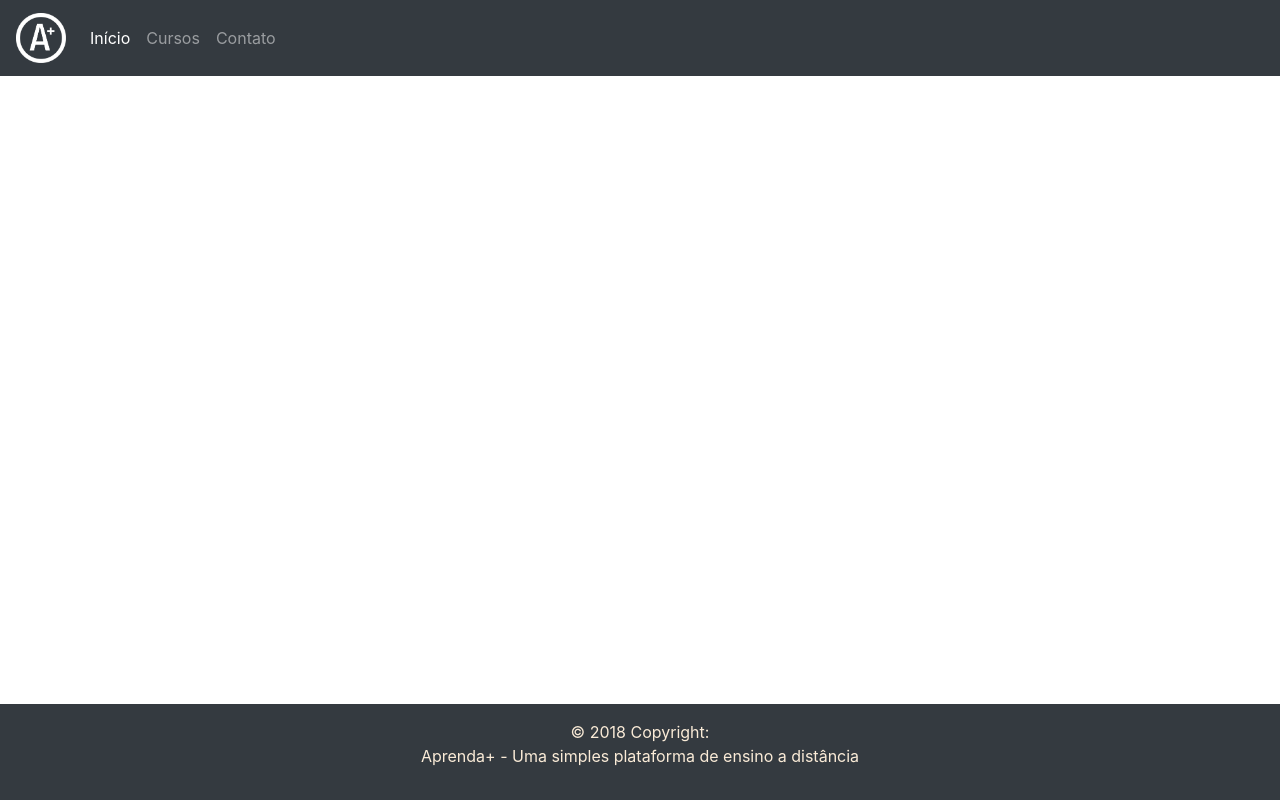
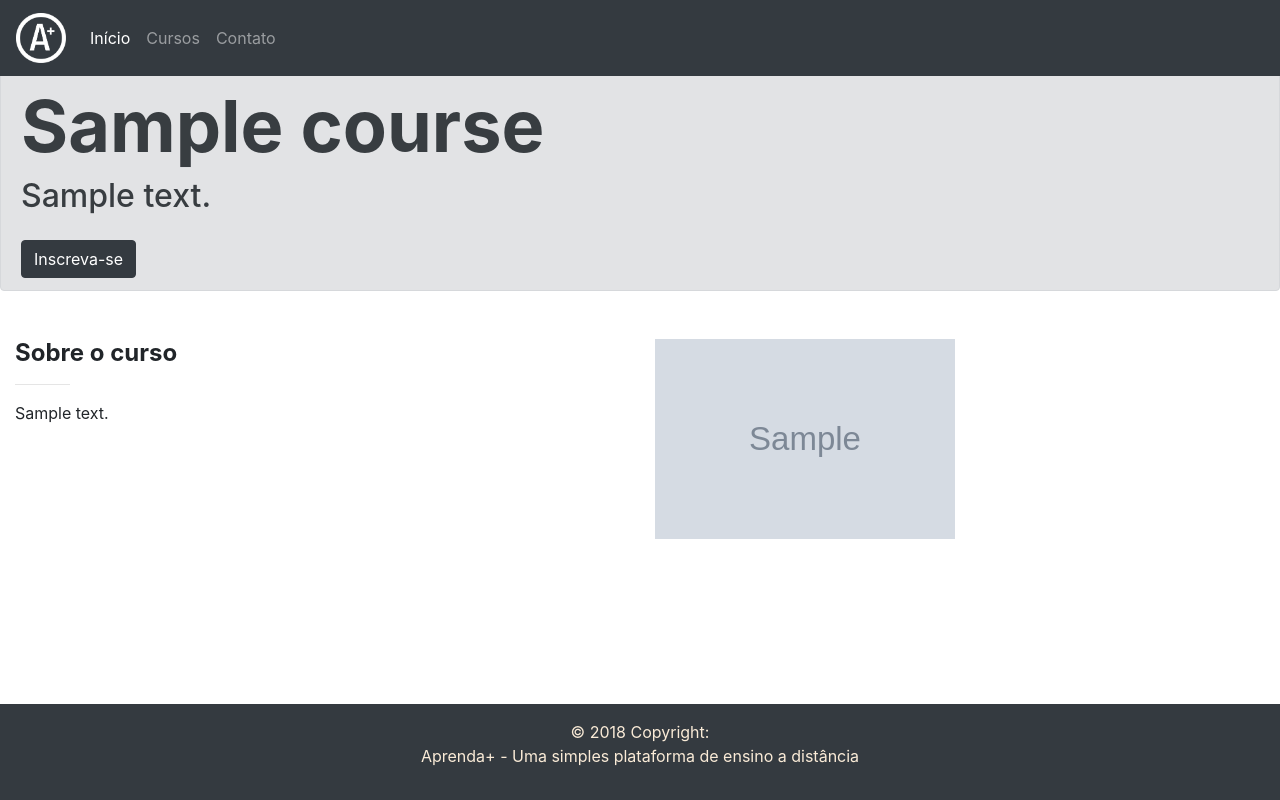
Before and after one commit to joberthrogers18/aprenda-, a Django app: template aprendamais/courses/templates/courses/course_detail.html in a window 1280 px wide. Run offline with Django 3.2, Linux system fonts and the light colour scheme; the template is opened without the code that fills it: values that come from a table or form of the project are taken from there, others are empty; tables that the repository leaves empty hold one stand-in row (values such as "Sample post"); grey boxes marked "Sample" are stand-in pictures; parts of the project's set-up code (start-up, migrations or seed data) failed here and were passed over; some libraries are stand-ins or nearby versions.

Commit message:
Fix the page of detail

```diff
--- a/aprendamais/courses/templates/courses/course_detail.html
+++ b/aprendamais/courses/templates/courses/course_detail.html
@@ -1 +1,50 @@
 {% extends 'base.html'%}
+
+{% load static %}
+
+{% block content %}
+
+<div class="alert alert-secondary" role="alert">
+    <div class="row">
+        <div class="col">
+            <h1 class="display-3 font-weight-bold text-justify">{{ course.name }}</h1>
+        </div>
+    </div>
+    <div class="row">
+        <div class="col">
+            <h2 style="word-wrap: break-word;">
+                {{ course.description }}
+            </h2>
+        </div>
+    </div>
+    <div class="row">
+        <div class="col mt-3">
+            <button class="btn btn-dark">Inscreva-se</button>
+        </div>
+    </div>
+</div>
+<div class="container-fluid">
+    <div class="row mt-5">
+        <div class="col">
+            <div class="row">
+                <div class="col">
+                    <h4 class="font-weight-bold">Sobre o curso</h4>
+                    <hr align="left" width="9%" >
+                </div>
+            </div>
+            <div class="row">
+                <div class="col text-justify">{{ course.about | linebreaks }}</div>
+            </div>
+        </div>
+        <div class="col">
+            <img width="300px" height="200px"
+            {% if course.image %}
+                src="{{ course.image.url }}"
+            {% else %}
+                src="{% static "courses/imagens/default.jpg" %}"
+            {% endif %} >
+        </div>
+    </div>
+</div>
+
+{% endblock %}
--- a/aprendamais/courses/urls.py
+++ b/aprendamais/courses/urls.py
@@ -6,6 +6,6 @@ app_name = 'courses'
 urlpatterns = [
     path('', views.CourseListView.as_view(), name='index'),
     path('novo/', views.CourseCreateView.as_view(), name='create_course'),
-    path('<slug:slug>/', views.CourseDetailView.as_view(), name='detail_course'),
+    path('<int:pk>/', views.CourseDetailView.as_view(), name='detail_course'),
     #path('contato/', views.ContactTemplateView.as_view(), name='contact')
 ]
--- a/aprendamais/courses/views.py
+++ b/aprendamais/courses/views.py
@@ -17,6 +17,8 @@ class CourseCreateView(CreateView):
         'description',
         'image',
     ]
+    slug_field = 'slug'
+    slug_url_kwarg = 'slug'
 
     success_url = reverse_lazy(
         viewname = 'courses:index',
@@ -25,4 +27,3 @@ class CourseCreateView(CreateView):
 class CourseDetailView(DetailView):
     model = Course
     template_name = 'courses/course_detail.html'
-    slug_field = 'slug'
```
Also changed, not shown: aprendamais/courses/templates/courses/index.html (+5 -7 lines).
